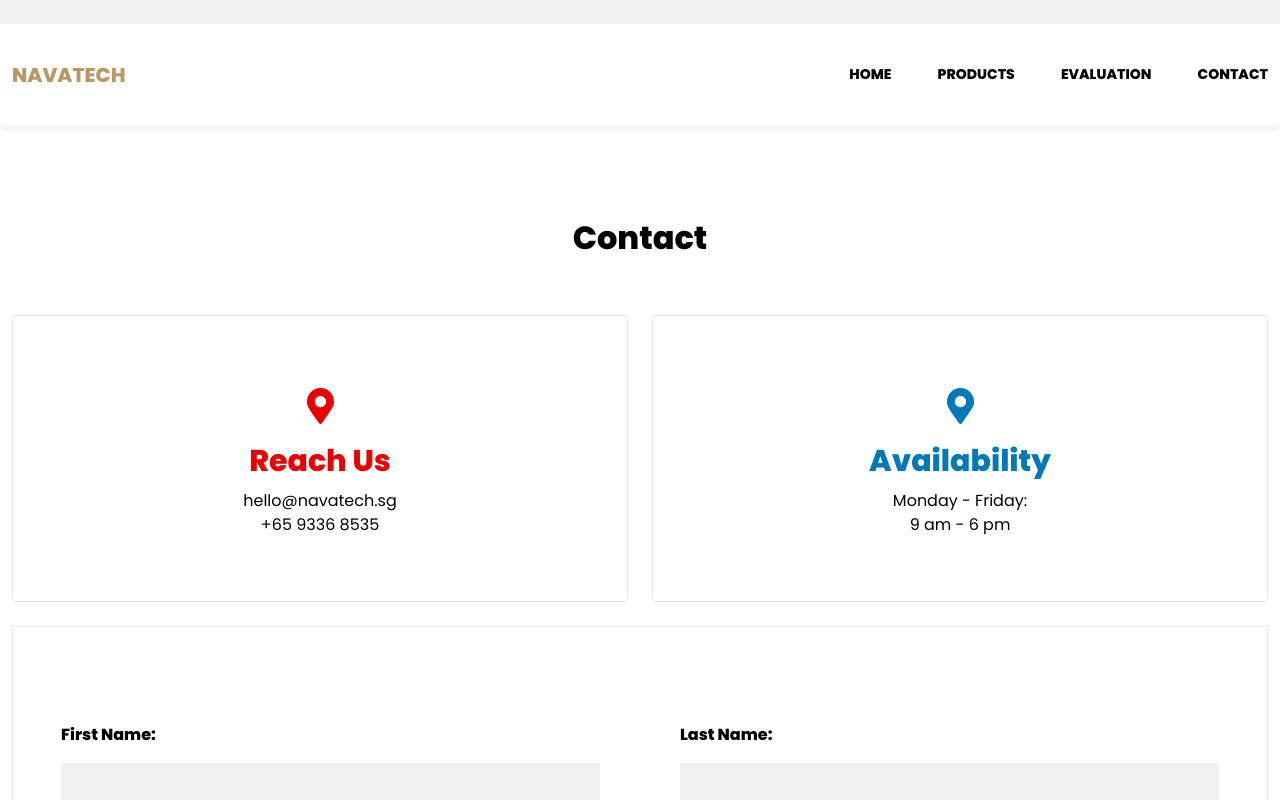
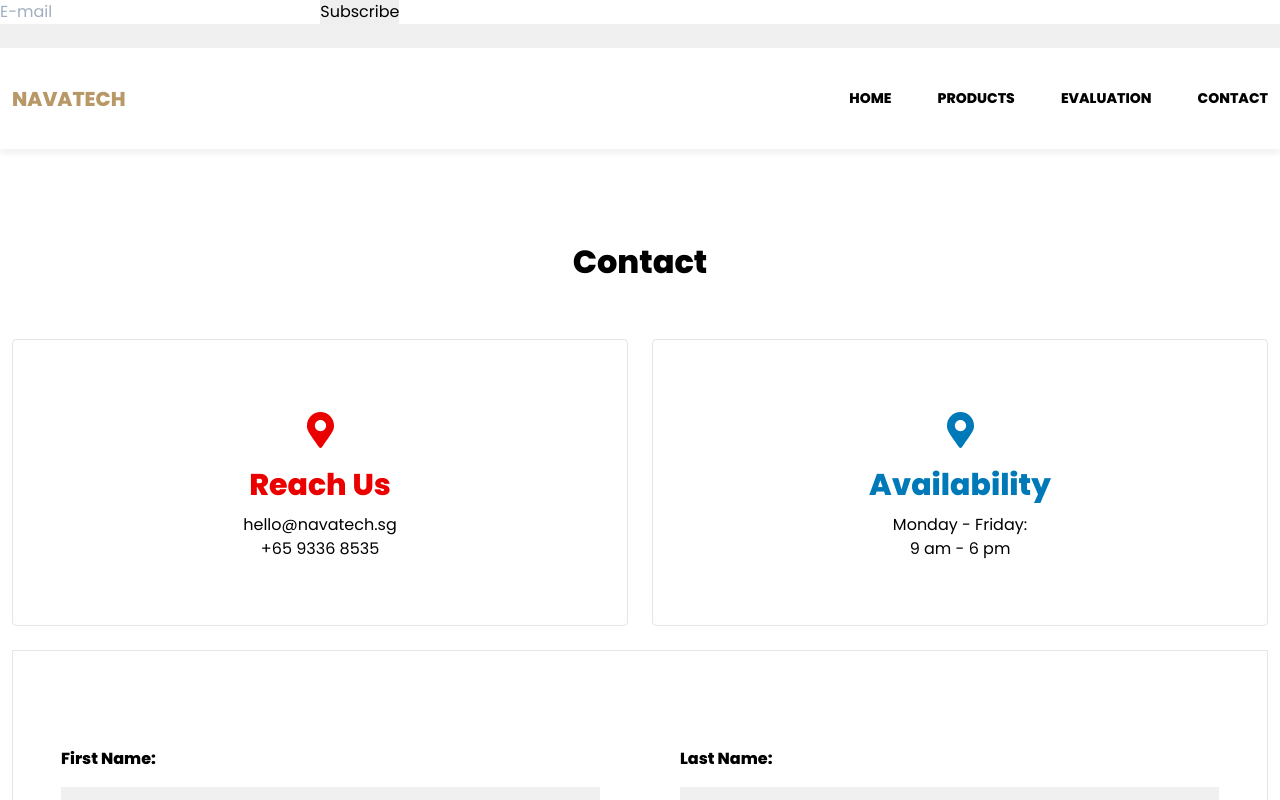
Before and after one commit to aatauil/Navatech-frontend, a React (Create React App) app: page /Contact in a window 1280 px wide. Shown: the top 800 px of the page. Built offline with nearby package versions, Linux system fonts and the light colour scheme.

Commit message:
add newsletter form netlify

```diff
--- a/public/index.html
+++ b/public/index.html
@@ -44,6 +44,8 @@
       <input type="checkbox" id="privacy" name="privacy" className="mr-4">
       <input type="submit" className=" px-24 py-4 bg-blue text-white font-bold">
   </form>
+
+  <!-- POOL EVALUATION -->
 
   <form name="pool-evaluation" method="POST" data-netlify="true" netlify-honeypot="bot-field" hidden>
       <fieldset>
@@ -94,6 +96,14 @@
       <input type="checkbox" id="privacy" name="privacy" className="mr-4"></input>
       <input type="submit" className=" px-24 py-4 bg-blue text-white font-bold"></input>
     </form>
+
+    <!-- NEWSLETTER -->
+
+    <form name="newsletter" method="POST" data-netlify="true" className="mt-4 flex ">
+      <input required className="w-full w-40 bg-white mr-4 text-base py-2 px-4" placeholder="E-mail" type="email" />
+      <input type="submit" className="inline-flex text-white bg-black py-2 px-6 " value="Subscribe"></input>
+  </form>
+
     <noscript><iframe src="https://www.googletagmanager.com/ns.html?id=GTM-NST99DQ"
       height="0" width="0" style="display:none;visibility:hidden"></iframe></noscript>
     <noscript>You need to enable JavaScript to run this app.</noscript>
--- a/src/Components/Shared/Footer.js
+++ b/src/Components/Shared/Footer.js
@@ -48,7 +48,8 @@ function Footer() {
                     <h2 className="font-bold text-2xl mb-3">Newsletter</h2>
                     <div className="list-none mb-10">
                     <p>Subscribe to our newsletter and receive product news and promotions</p>
-                    <form name="Newsletter" method="POST" data-netlify="true" className="mt-4 flex ">
+                    <form name="newsletter" method="POST" data-netlify="true" className="mt-4 flex ">
+                        <input type='hidden' name='form-name' value='newsletter' />
                         <input required className="w-full w-40 bg-white mr-4 text-base py-2 px-4" placeholder="E-mail" type="email" />
                         <input type="submit" className="inline-flex text-white bg-black py-2 px-6 " value="Subscribe"></input>
                     </form>
--- a/src/Routes/PoolEvalutation.js
+++ b/src/Routes/PoolEvalutation.js
@@ -4,8 +4,6 @@ import { faTimes , faArrowsAltH} from "@fortawesome/free-solid-svg-icons"
 import countries from '../Assets/JSON/countries';
 
 function PoolEvalutation() {
-
-
     return (
         <section className="p-3 my-16 container m-auto">
             <h1 className="h1-title mb-6">POOL <span className="text-red">HEATING</span>  EVALUATION</h1>
@@ -58,9 +56,7 @@ function PoolEvalutation() {
                                 <input type="radio" className="mr-2" name="in-outdoor" id="outdoor" required="true" value="outdoor"></input>
                                 <label htmlFor="outdoor">Outdoor</label>
                             </div>
-
                         </div>
-
                         <div className="mt-12">
                             <label className="font-bold" htmlFor="shade">Percentage shade over the pool:</label>
                             <div className="my-4">
```
Lines whose indentation alone changed are shown as unchanged.
